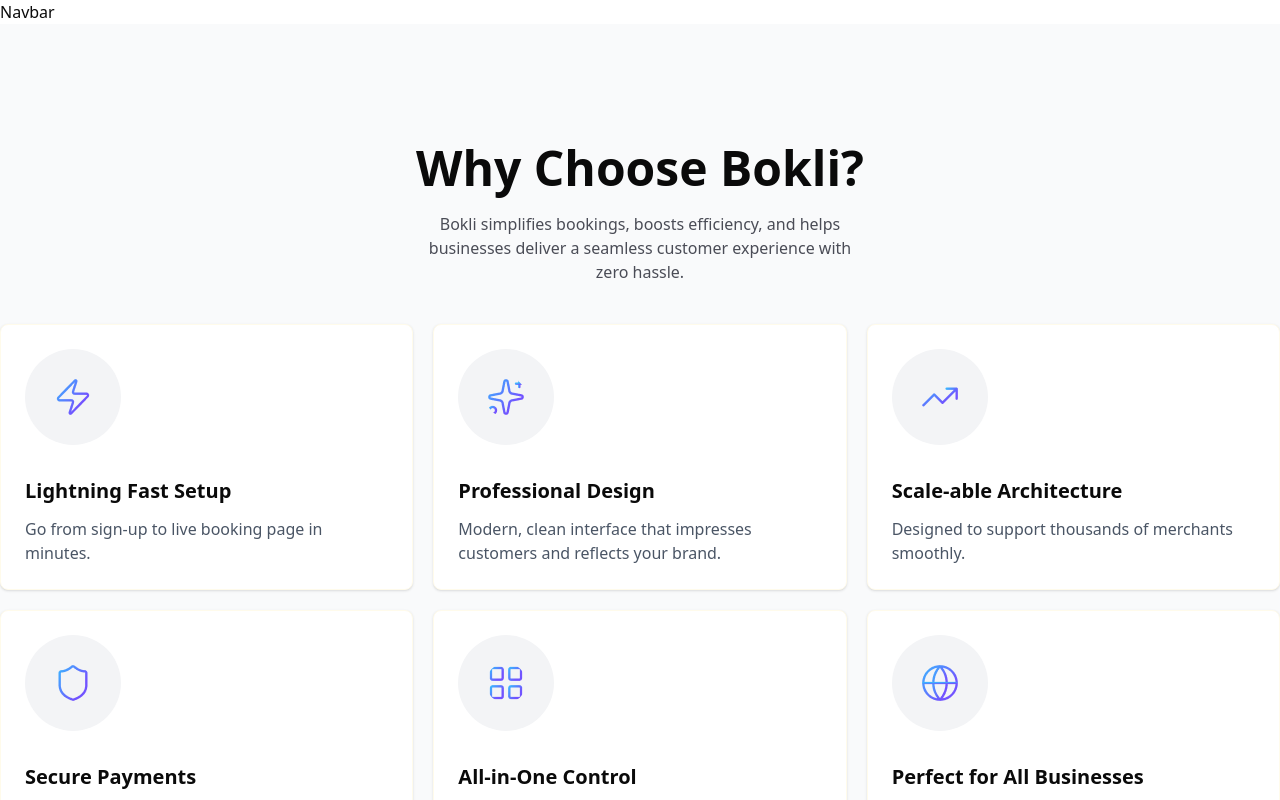
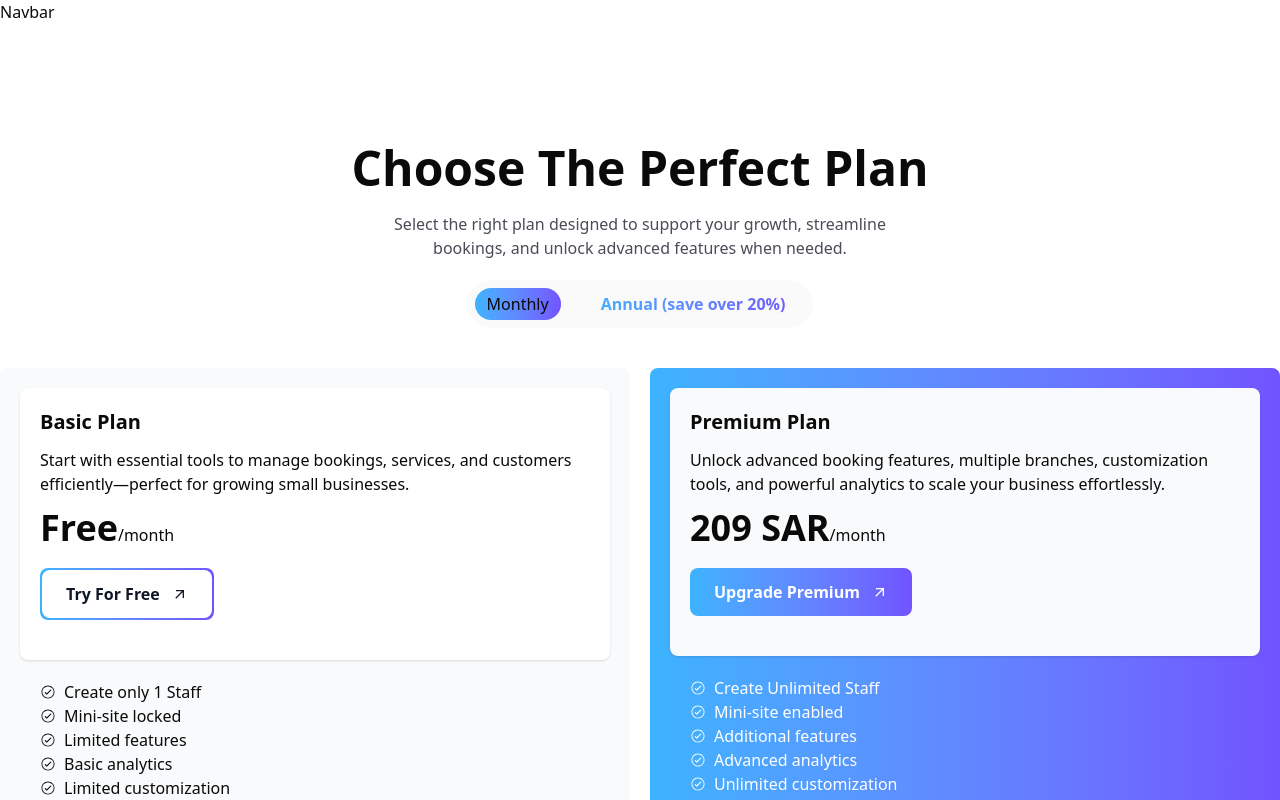
Before and after one commit to backbencherstudio/bader022_front_end, a Next.js app: page / in a window 1280 px wide. Shown: the top 800 px of the page. Built offline with nearby package versions, Linux system fonts and the light colour scheme.

Commit message:
Choose The Perfect Plan

```diff
--- /dev/null
+++ b/app/(Main)/_components/ChooseThePerfectPlan.tsx
@@ -0,0 +1,110 @@
+import React from "react";
+import { IoIosCheckmarkCircleOutline } from "react-icons/io";
+import { MdArrowOutward } from "react-icons/md";
+import { PiArrowCircleUpRight } from "react-icons/pi";
+
+export default function ChooseThePerfectPlan() {
+  return (
+    <div className="bg-white">
+      <div className="container mx-auto py-20">
+        <div className="flex flex-col items-center gap-5 py-10">
+          <h2 className="text-2xl md:text-3xl lg:text-5xl font-semibold">
+            Choose The Perfect Plan
+          </h2>
+          <p className="w-11/12 md:w-9/12 lg:w-5/12 mx-auto text-center text-[#4A4C56]">
+            Select the right plan designed to support your growth, streamline
+            bookings, and unlock advanced features when needed.
+          </p>
+          <div className="bg-[#FAFAFA] p-2 flex items-center gap-5  rounded-4xl">
+            <button className="bg-linear-to-r from-[#3CB3FF] to-[#7153FF] py-1 px-3 rounded-2xl">
+              Monthly
+            </button>
+            <p className="px-5 bg-linear-to-r from-[#3CB3FF] to-[#7153FF] bg-clip-text text-transparent font-semibold">
+              Annual (save over 20%)
+            </p>
+          </div>
+        </div>
+        <div className="grid grid-cols-1 lg:grid-cols-2  gap-5">
+          <div className="bg-[#F9FAFB] border-amber-50 p-5 rounded-md ">
+            <div className="bg-white shadow rounded-md p-5">
+              <h3 className="text-xl  font-bold">Basic Plan</h3>
+              <p className="py-3">
+                Start with essential tools to manage bookings, services, and
+                customers efficiently—perfect for growing small businesses.
+              </p>
+              <p>
+                <span className="text-4xl font-bold">Free</span>/month{" "}
+              </p>
+              <div className="inline-block p-0.5 rounded-md bg-linear-to-r from-[#3CB3FF] to-[#7153FF] my-5">
+                <button className="bg-white px-6 py-3 rounded-md font-semibold text-gray-900 flex gap-3 items-center">
+                  Try For Free <MdArrowOutward />
+                </button>
+              </div>
+            </div>
+            <div className="p-5">
+              <p className="flex gap-2 items-center ">
+                <IoIosCheckmarkCircleOutline />
+                Create only 1 Staff
+              </p>
+              <p className="flex gap-2 items-center ">
+                <IoIosCheckmarkCircleOutline />
+                Mini-site locked
+              </p>
+              <p className="flex gap-2 items-center ">
+                <IoIosCheckmarkCircleOutline />
+                Limited features
+              </p>
+              <p className="flex gap-2 items-center ">
+                <IoIosCheckmarkCircleOutline />
+                Basic analytics
+              </p>
+              <p className="flex gap-2 items-center ">
+                <IoIosCheckmarkCircleOutline />
+                Limited customization
+              </p>
+            </div>
+          </div>
+          <div className="bg-linear-to-r from-[#3CB3FF] to-[#7153FF] p-5 rounded-md ">
+            <div className="bg-[#F9FAFB] shadow rounded-md p-5">
+              <h3 className="text-xl  font-bold">Premium Plan</h3>
+              <p className="py-3">
+                Unlock advanced booking features, multiple branches,
+                customization tools, and powerful analytics to scale your
+                business effortlessly.
+              </p>
+              <p>
+                <span className="text-4xl font-bold">209 SAR</span>/month{" "}
+              </p>
+
+              <button className="bg-linear-to-r from-[#3CB3FF] to-[#7153FF] px-6 py-3 rounded-md font-semibold flex gap-3 items-center text-white my-5">
+                Upgrade Premium <MdArrowOutward />
+              </button>
+            </div>
+            <div className="p-5">
+              <p className="flex gap-2 items-center text-white">
+                <IoIosCheckmarkCircleOutline />
+                Create Unlimited Staff
+              </p>
+              <p className="flex gap-2 items-center text-white">
+                <IoIosCheckmarkCircleOutline />
+                Mini-site enabled
+              </p>
+              <p className="flex gap-2 items-center text-white">
+                <IoIosCheckmarkCircleOutline />
+                Additional features
+              </p>
+              <p className="flex gap-2 items-center text-white">
+                <IoIosCheckmarkCircleOutline />
+                Advanced analytics
+              </p>
+              <p className="flex gap-2 items-center text-white">
+                <IoIosCheckmarkCircleOutline />
+                Unlimited customization
+              </p>
+            </div>
+          </div>
+        </div>
+      </div>
+    </div>
+  );
+}
--- a/app/(Main)/page.tsx
+++ b/app/(Main)/page.tsx
@@ -1,3 +1,4 @@
+import ChooseThePerfectPlan from "./_components/ChooseThePerfectPlan";
 import FrequentlyAskedQuestions from "./_components/FrequentlyAskedQuestions";
 import WhyChooseBokli from "./_components/WhyChooseBokli";
 
@@ -5,6 +6,7 @@ import WhyChooseBokli from "./_components/WhyChooseBokli";
 export default function HomePage() {
   return (
     <section className="">
+      <ChooseThePerfectPlan />
       <WhyChooseBokli />
       <FrequentlyAskedQuestions />
     </section>
```
